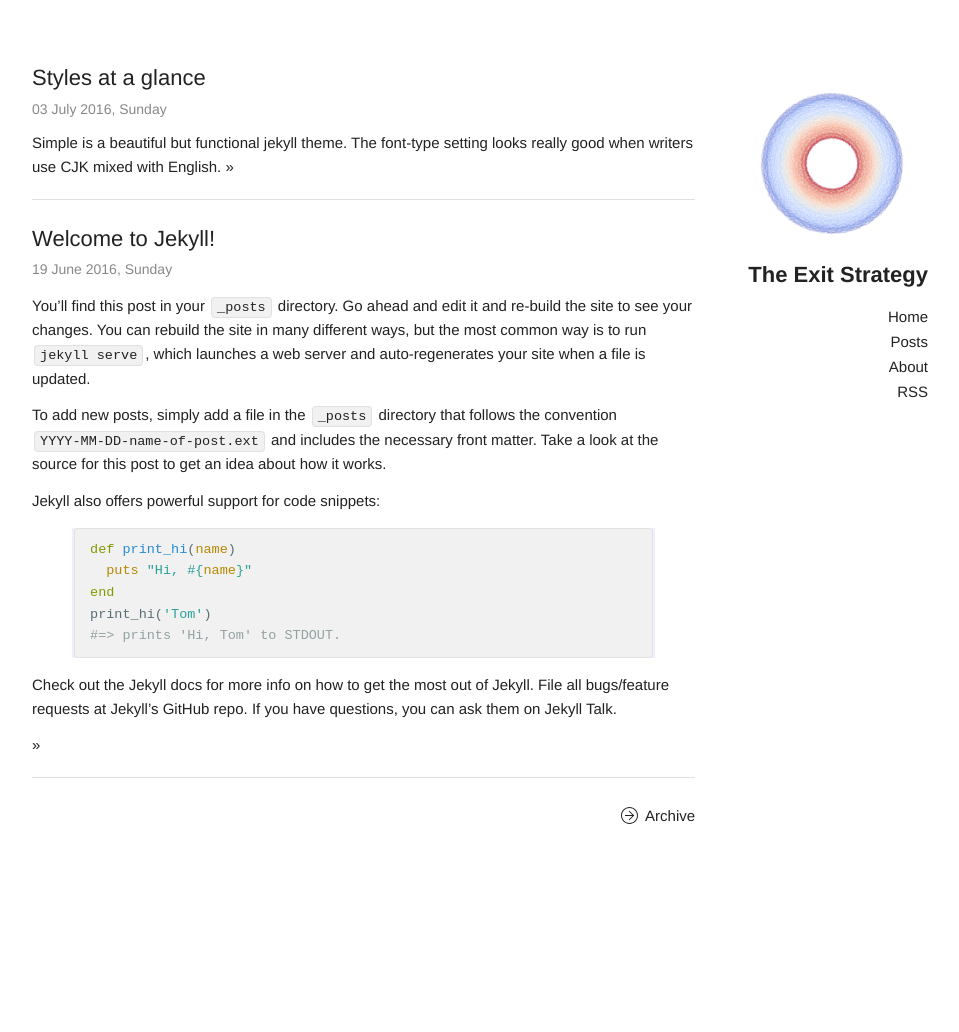
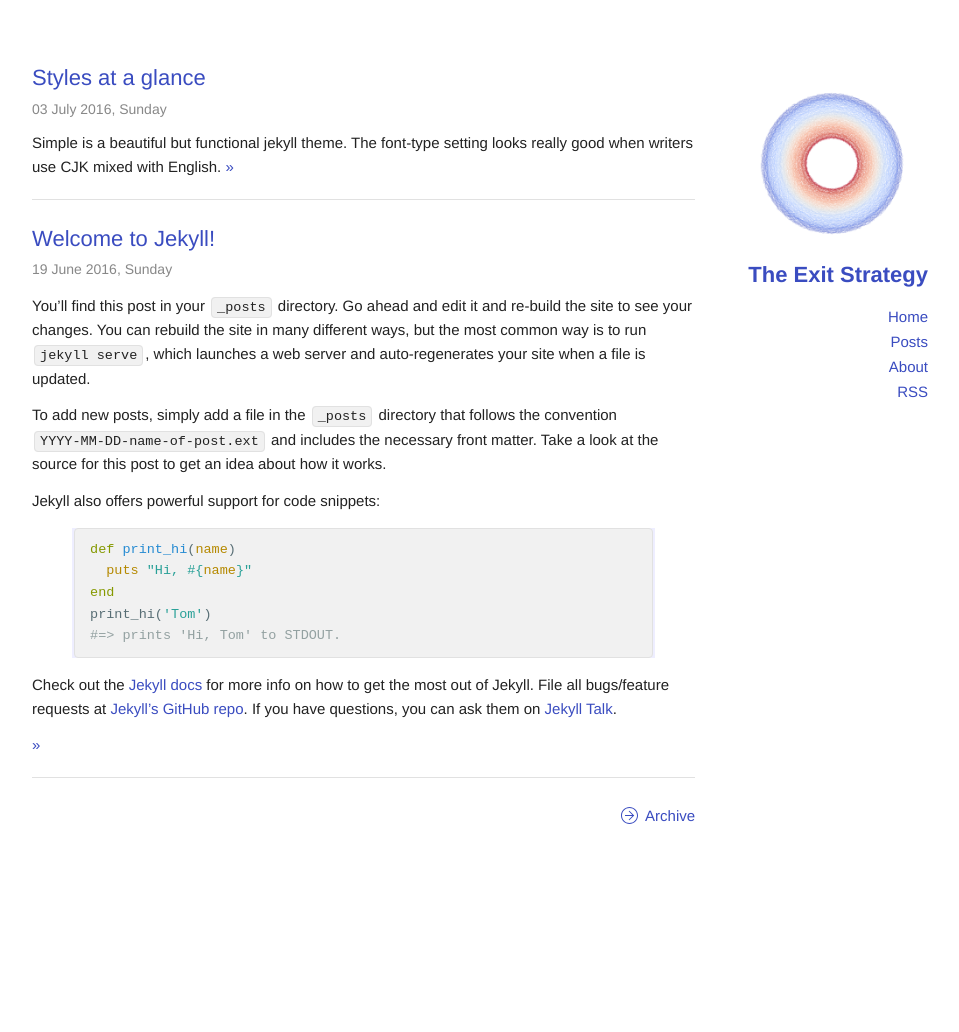
Before and after one commit to theexitstrategy/theexitstrategy.github.io, a Jekyll site: the page built from index.html, in a window 1280 px wide. Shown: the whole page, without its empty margins (160-1119 px from the left). Built offline with Jekyll 4.4.1, drawn with Linux system fonts in a browser that asks for light colours.

Commit message:
Change Link Color

```diff
--- a/_sass/_base.scss
+++ b/_sass/_base.scss
@@ -45,6 +45,7 @@
   padding: 10px 10px;
   box-sizing: border-box;
 }
+
 .column,
 .columns {
   width: 100%;
@@ -171,14 +172,14 @@ p {
 /* Links
 –––––––––––––––––––––––––––––––––––––––––––––––––– */
 a {
-  color: #222;
+  color: #3A4CC0;
   text-decoration: none;
   //background-color: transparent;
   -webkit-transition: color .4s;
   transition: color .4s;
 }
 a:hover {
-  color: #b1b1b1;
+  color: #3A4CC0;
   text-decoration: underline;
 }
 
```
